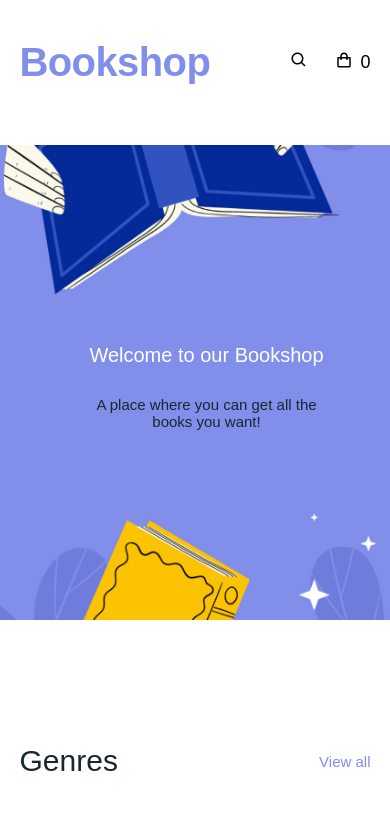
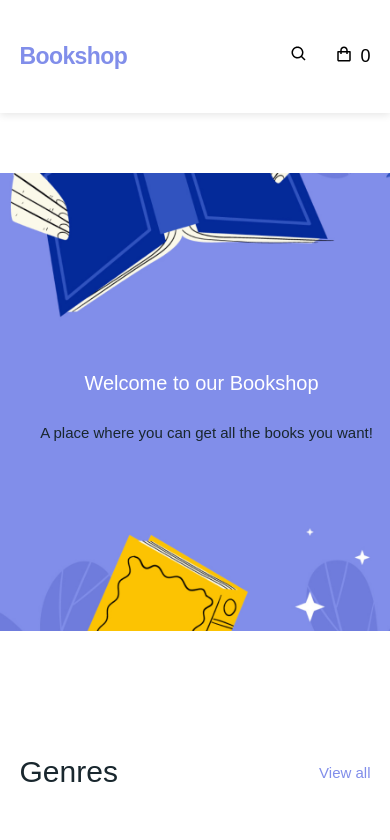
Before and after one commit to ulanAibekov/book, a React (Create React App) app: page / in a window 390 px wide. Shown: the top 840 px of the page. Built offline with nearby package versions, Linux system fonts and the light colour scheme.

Commit message:
newproject (#10)

```diff
--- a/src/companents/Footer/index.scss
+++ b/src/companents/Footer/index.scss
@@ -87,8 +87,41 @@
   }
 
 
+@media (max-width: 1440px) {
+  #footer{
+    .container{
+      .footer{
+        &--text{
+          h1{}
+          h2{}
+          h3{
+            button{
+              right: 120px;
+            }
+          }
+        }
+      }
+    }
+  }
+}
 
-
+@media (max-width: 1200px) {
+  #footer{
+    .container{
+      .footer{
+        &--text{
+          h1{}
+          h2{}
+          h3{
+            button{
+              right: 50px;
+            }
+          }
+        }
+      }
+    }
+  }
+}
 @media (max-width: 992px) {
 #footer{
   .container{
@@ -351,6 +384,7 @@
             button{
               position: absolute;
               top: 10px;
+              right: 70px;
               font-size: 12px;
             }
           }
--- a/src/companents/Header/index.scss
+++ b/src/companents/Header/index.scss
@@ -1,4 +1,7 @@
 #header {
+  box-shadow: 0 2px 8px 0 rgba(0, 0, 0, 0.10);
+  padding: 3px 0;
+
   .container {
     .header {
       margin: 40px 0;
@@ -130,7 +133,7 @@
 
       .header {
         .a {
-          font-size: 40px;
+          font-size: 30px;
         }
 
         .icons {
@@ -149,10 +152,14 @@
   }
 }
 
-@media (max-width: 400px) {
+@media (max-width: 414px) {
   #header {
     .container {
       .header {
+        &--logo {
+          .a{
+            font-size: 23px;
+          }
           &--nav {
             a {
               display: none;
@@ -166,13 +173,31 @@
       }
     }
   }
+}
 
+@media (max-width: 376px) {
+  #header{
+    padding: 1px 0 !important;
+    .container{
+      .header{
+        margin: 20px 0;
+        &--logo{
+          .a{}
+          &__nav{
+
+          }
+        }
+      }
+    }
+  }
+
+}
 @media (max-width: 320px) {
   #header {
     .container {
       .header {
         .a {
-          font-size: 28px;
+          font-size: 20px;
         }
       }
     }
--- a/src/companents/Hero/index.js
+++ b/src/companents/Hero/index.js
@@ -4,7 +4,8 @@ const Hero = () => {
     return (
         <div id='hero'>
             <div className="container">
-                <div className="hero"><h1 className='hero-h1'>Welcome to our Bookshop</h1>
+                <div className="hero">
+                    <h1 className='hero-h1'>Welcome to our Bookshop</h1>
                     <p className='p'>A place where you can get all the books you want!</p></div>
             </div>
         </div>
--- a/src/companents/Hero/index.scss
+++ b/src/companents/Hero/index.scss
@@ -86,6 +86,7 @@
         .hero-h1 {
           font-weight: 300;
           font-size: 28px;
+          width: 500px;
         }
 
         .p {
@@ -96,15 +97,29 @@
   }
 }
 
-@media (max-width: 451px) {
+@media (max-width: 480px) {
+  #hero {
+    .container {
+      .hero {
+
+        .hero-h1 {
+          margin-right: 130px;
+        }
+        .p{
+          margin-right: 130px;
+          width: 400px;
+        }
+      }
+    }
+  }
 }
 
-@media (max-width: 400px) {
+@media (max-width: 414px) {
   #hero {
     .container {
       .hero {
         width: 250px;
-        margin-left: -10px;
+        //margin-left: -10px;
 
         .hero-h1 {
           text-align: center;
@@ -124,7 +139,7 @@
   #hero {
     .container {
       .hero {
-        margin-left: -20px;
+        margin-left: 30px;
         padding: 65px 25px;
         width: 194px;
 
@@ -149,7 +164,7 @@
       .hero {
         padding: 65px 25px;
         width: 194px;
-        margin-left: -50px;
+        margin-left: 5px;
 
         .hero-h1 {
           font-weight: 300;
--- a/src/companents/NewBooks/index.js
+++ b/src/companents/NewBooks/index.js
@@ -1,8 +1,8 @@
 import React from 'react';
 import './index.scss'
-import img from '../../img/image 6.svg'
-import img1 from '../../img/image 5.svg'
-import img2 from '../../img/image 7.svg'
+import img from '../../img/image 6.png'
+import img1 from '../../img/image 5.png'
+import img2 from '../../img/image 7.png'
 
 const NewBooks = () => {
     return (
--- a/src/companents/NewBooks/index.scss
+++ b/src/companents/NewBooks/index.scss
@@ -15,8 +15,8 @@
         display: flex;
         align-items: start;
         //justify-content: center;
-        padding-left: 75px;
-
+        //padding-left: 200px !important;
+        justify-content: center;
         image {
           width: 200px;
           height: 300px;
```
Lines whose indentation alone changed are shown as unchanged.
